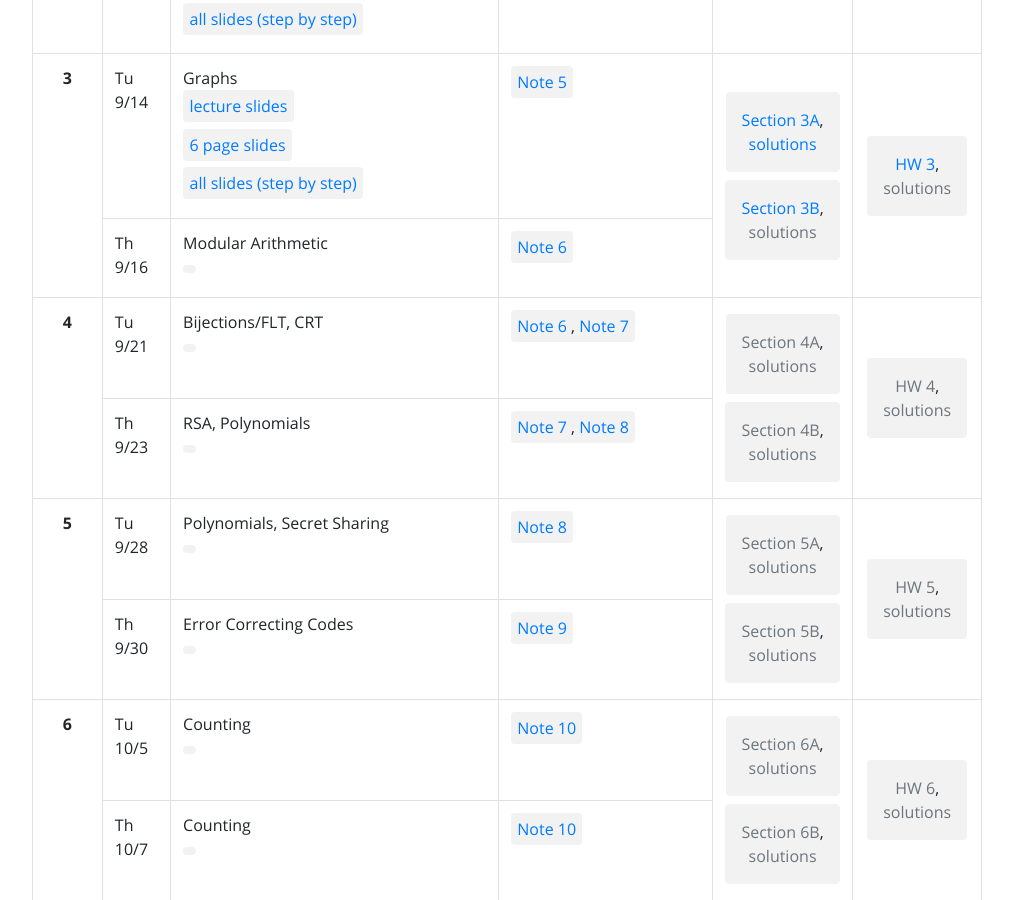
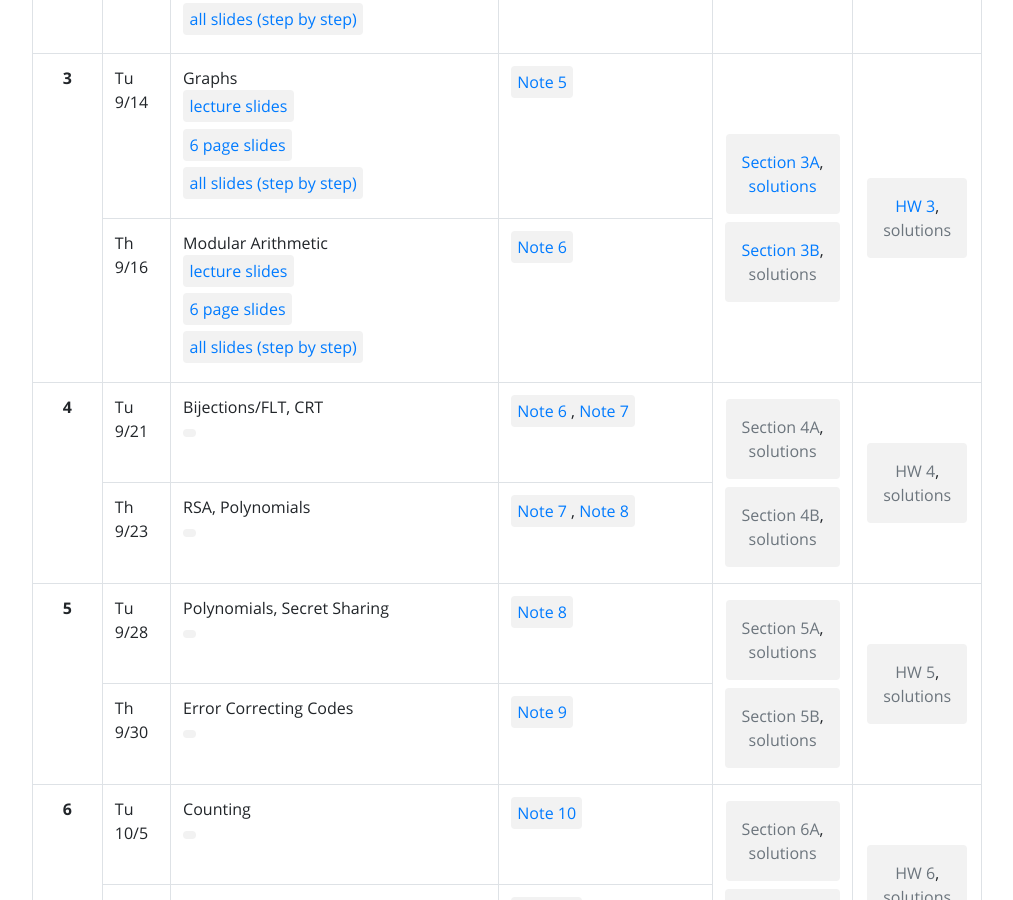
Before and after one commit to tsgoten/cs70-website, a Jekyll site: the page built from index.html, in a window 1280 px wide and 900 px high, scrolled down 1214 px. Shown: the whole window, without its empty margins (133-1146 px from the left). Built offline with Jekyll 4.4.1, drawn with Linux system fonts in a browser that asks for light colours.

Commit message:
lecture 7 slides

```diff
--- a/_data/materials/week_3.yml
+++ b/_data/materials/week_3.yml
@@ -22,5 +22,9 @@
   password:
   mirror:
   resources:
-      - name:
-        url:
+      - name: lecture slides
+        url: assets/lec/lec-7-handout.pdf
+      - name: 6 page slides
+        url: assets/lec/lec-7-6up.pdf
+      - name: all slides (step by step)
+        url: assets/lec/lec-7.pdf
```
Also changed, not shown: 6 other files.
